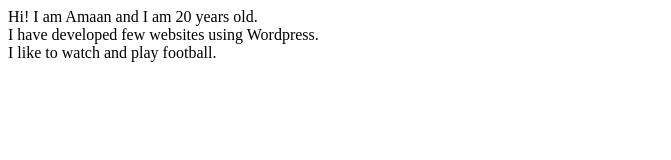
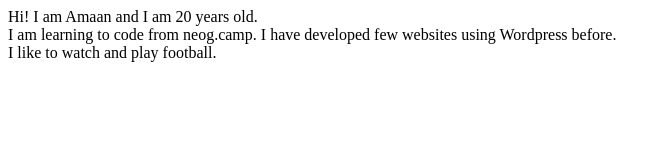
Before and after one commit to amaancodes/my-portfolio-site, a plain HTML site: page index.html in a window 1280 px wide. Shown: the whole page, without its empty margins (0-671 px from the left). Drawn offline with Linux system fonts and the light colour scheme.

Commit message:
added details

```diff
--- a/index.html
+++ b/index.html
@@ -10,7 +10,8 @@
 
 <body>
     Hi! I am Amaan and I am 20 years old. <br>
-    I have developed few websites using Wordpress. <br>
+    I am learning to code from neog.camp.
+    I have developed few websites using Wordpress before. <br>
     I like to watch and play football.
 </body>
 
```
